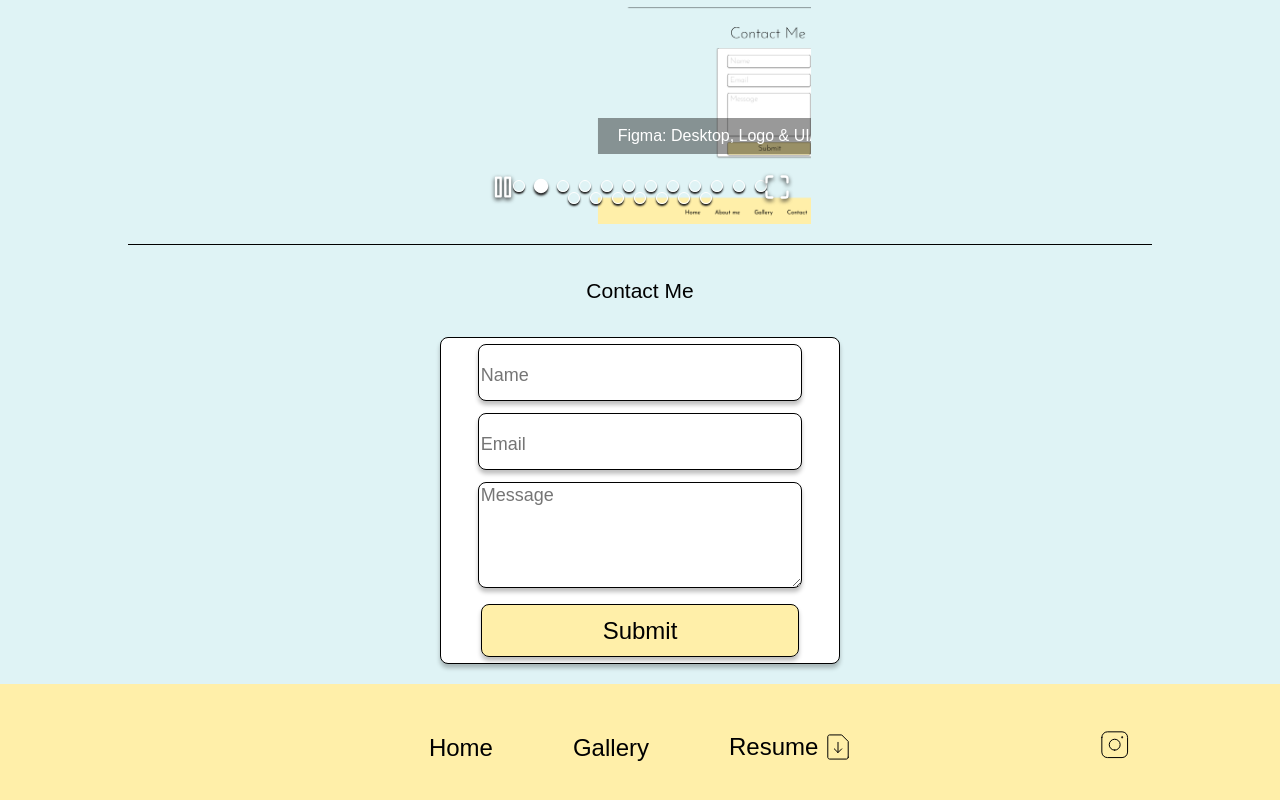
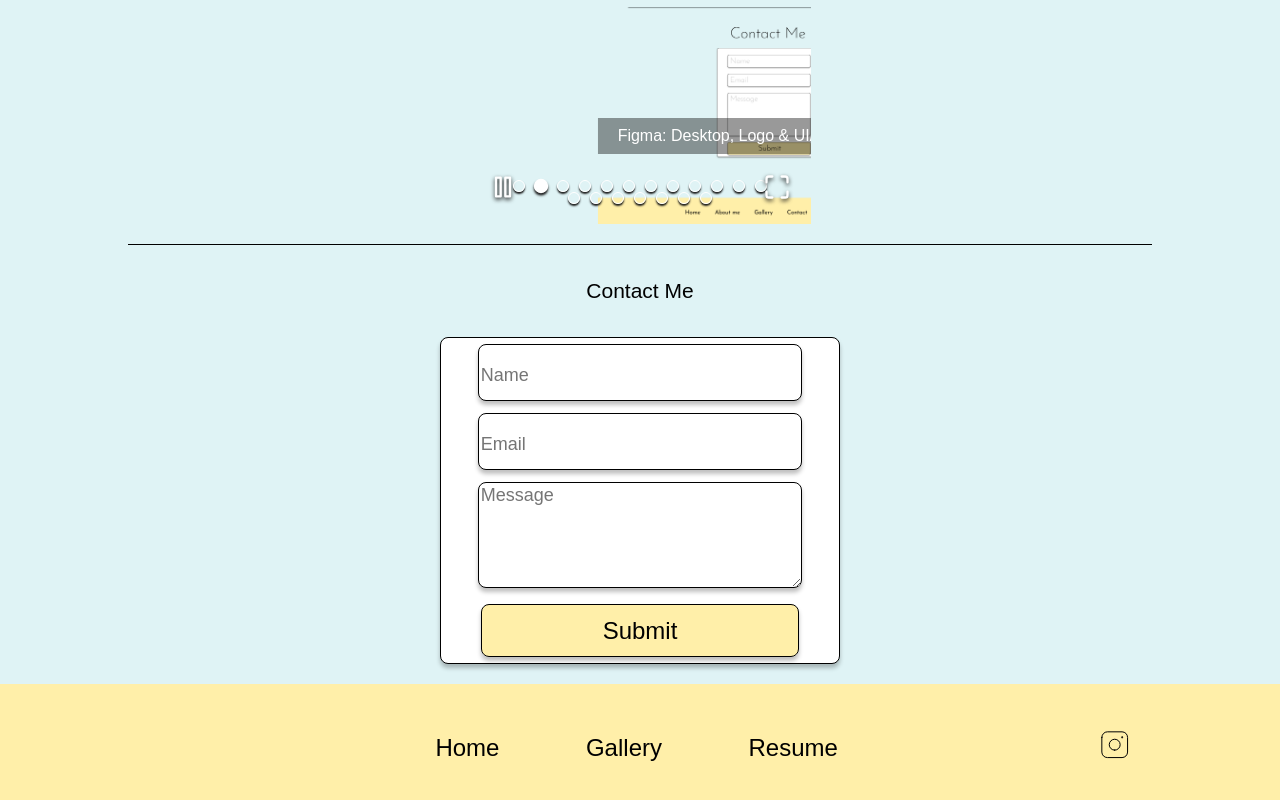
Before and after one commit to tyler27/sabrina, a React app: page / in a window 1280 px wide. Shown: the part 1587-2387 px from the top of the page. Built offline with nearby package versions, Linux system fonts and the light colour scheme; a web font is replaced by a local one.

Commit message:
Removing footer resume icon

```diff
--- a/src/Footer/Footer.tsx
+++ b/src/Footer/Footer.tsx
@@ -1,11 +1,19 @@
-import React from 'react'
+import React, { ReactElement } from 'react'
 
 import styles from './Footer.module.scss'
-import { ResumeIconSVG } from '../Nav/ContactIcon'
 import { Link } from 'react-router-dom'
 import { InstagramIcon } from './InstagramIcon'
 
-const links = [
+
+interface FooterLink {
+    to: string;
+    label: string;
+    onClick?: () => void;
+    icon?: ReactElement;
+    download?: boolean;
+}
+
+const links: FooterLink[] = [
     {
         to: '/',
         label: 'Home',
@@ -20,7 +28,6 @@ const links = [
     {
         to: '/public/assets/sabrina_resume_2024.png',
         label: 'Resume',
-        icon: <ResumeIconSVG />,
         download: true
     }
 ]
```
